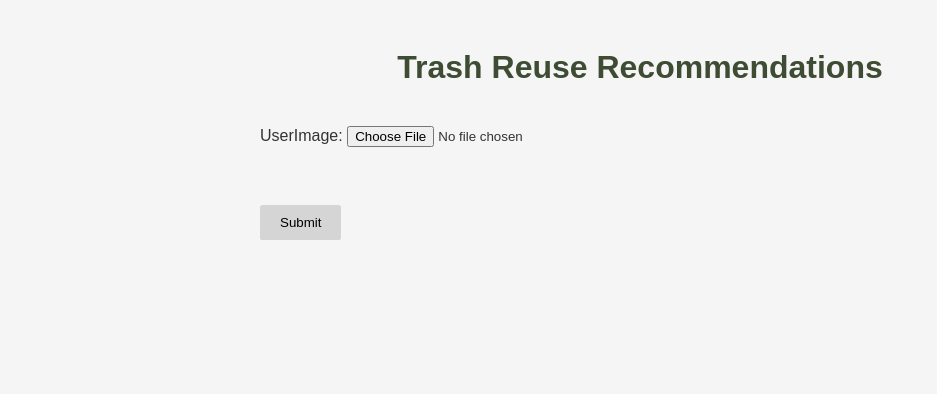
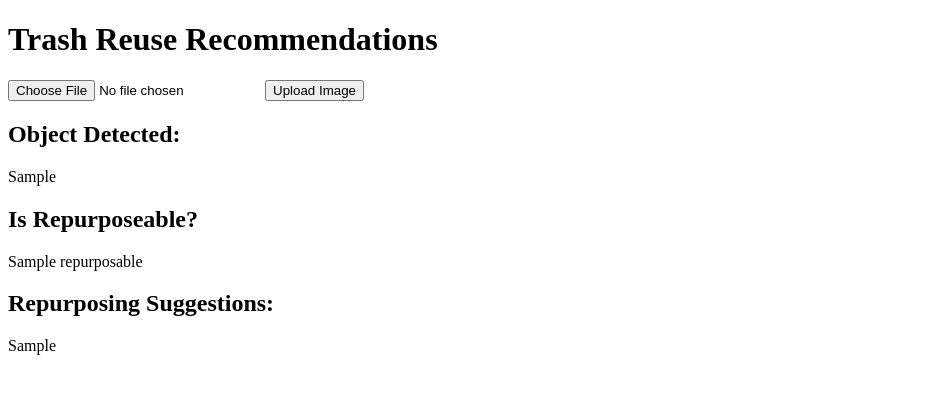
Before and after one commit to AlexGuo43/genaihackathon, a Django app: template imageRec/polls/templates/polls/homepage.html in a window 1280 px wide. Shown: the top 394 px of the page, without its empty margins (0-937 px from the left). Run offline with Django 5.2, Linux system fonts and the light colour scheme; the template is opened without the code that fills it: values that come from a table or form of the project are taken from there, most other values are stand-ins (such as "Sample title", 1, 10 or a date in 2020); parts of the project's set-up code (start-up, migrations or seed data) failed here and were passed over.

Commit message:
DONEEE!!!!!!!!!!!!!!!!!!!!!!!!!!

```diff
--- a/imageRec/polls/templates/polls/homepage.html
+++ b/imageRec/polls/templates/polls/homepage.html
@@ -4,48 +4,35 @@
   <meta charset="UTF-8">
   <meta name="viewport" content="width=device-width, initial-scale=1.0">
   <title>Trash Reuse Recommendations</title>
-  {% load static %}
-  <link rel="stylesheet" href="{% static 'polls/style.css' %}"> <!-- Linking the CSS file -->
 </head>
 <body>
-  <div class="container">
-    <h1 class="h1">Trash Reuse Recommendations</h1>
-    <form method="post" enctype="multipart/form-data" id="uploadForm">
-      {% csrf_token %}
-      <div class="container">{{ UserForm }}</div>
-      <br>
-      <div class="container">
-        <button type="submit" style="border-radius: 0.2vw; background-color: #D5D5D5; color: black; border: none;">Submit</button>
-      </div>
-    </form>
+  <h1>Trash Reuse Recommendations</h1>
+  <!-- Form to upload image -->
+  <form action="/polls/homepage/" method="post" enctype="multipart/form-data">
+    {% csrf_token %}
+    <input type="file" name="userImage" accept="image/*">
+    <button type="submit">Upload Image</button>
+  </form>
 
-    <!-- Container to display generative AI responses -->
-    <div id="generativeResponseContainer"></div>
-  </div>
+  <!-- Section to display Generative AI's response -->
+  {% if object_detected %}
+    <div id="generativeAIResponse">
+      <h2>Object Detected:</h2>
+      <p>{{ object_detected }}</p>
+    </div>
+  {% endif %}
+  {% if repurposable %}
+    <div>
+      <h2>Is Repurposeable?</h2>
+      <p>{{ repurposable }}</p>
+    </div>
+  {% endif %}
 
-  <!-- Add your JavaScript code here -->
-  <script>
-    document.getElementById('uploadForm').addEventListener('submit', function(event) {
-      event.preventDefault(); // Prevent the form from submitting normally
-
-      // Create a FormData object to send the form data
-      let formData = new FormData(this);
-
-      // Make an AJAX request to the backend URL to handle form submission and get generative AI responses
-      fetch('/polls/homepage/', {
-        method: 'POST',
-        body: formData,
-        headers: {
-          'X-CSRFToken': '{{ csrf_token }}' // Include CSRF token in headers
-        }
-      })
-      .then(response => response.text())
-      .then(data => {
-        // Update the generativeResponseContainer with the received generative AI responses
-        document.getElementById('generativeResponseContainer').innerHTML = data;
-      })
-      .catch(error => console.error('Error:', error));
-    });
-  </script>
+  {% if repurpose_suggestions %}
+    <div>
+      <h2>Repurposing Suggestions:</h2>
+      <p>{{ repurpose_suggestions|linebreaks }}</p>
+    </div>
+  {% endif %}
 </body>
 </html>
```
Also changed, not shown: imageRec/polls/views.py (+16 -0 lines).
